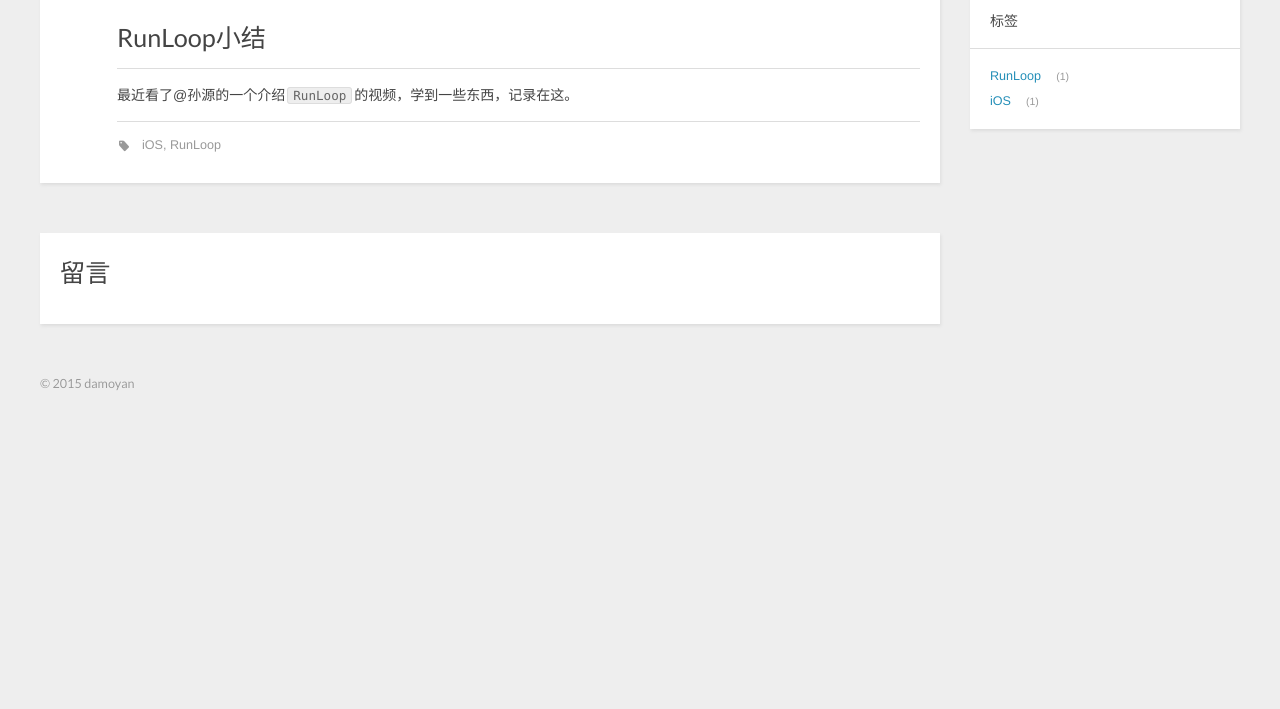
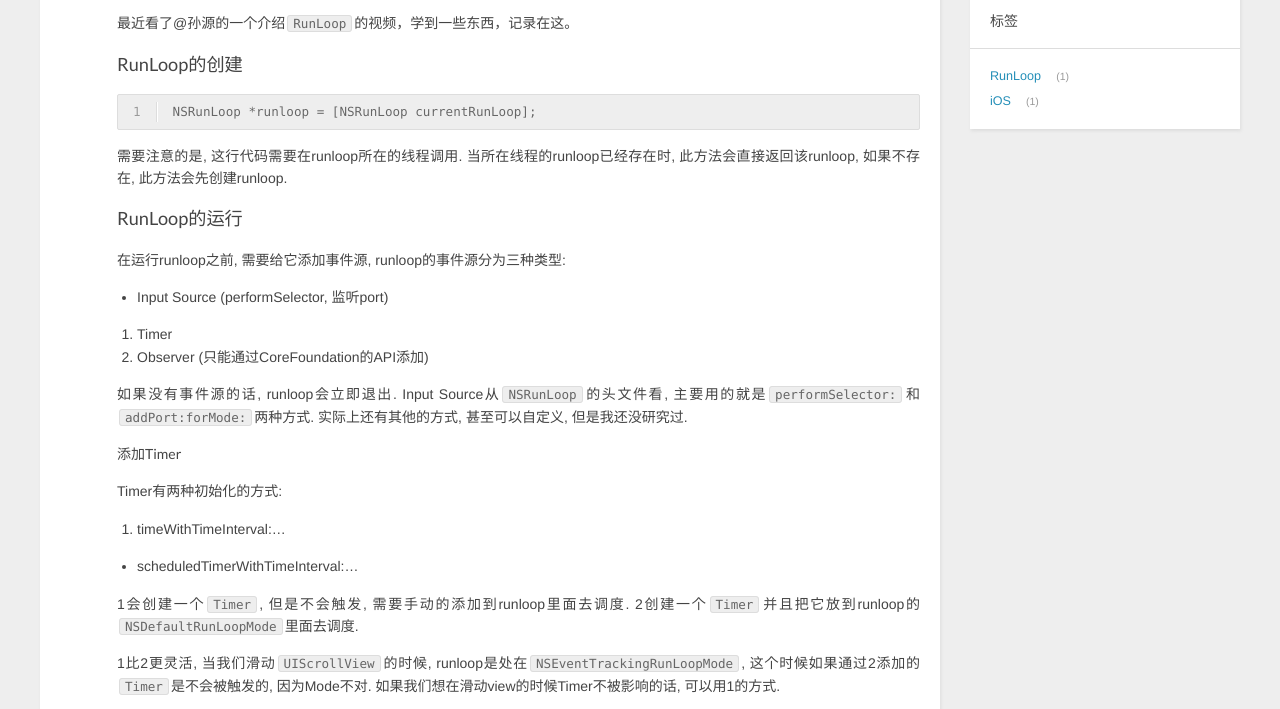
Before and after one commit to damoyan/damoyan.github.io, a plain HTML site: page 2015/02/05/RunLoop笔记/index.html in a window 1280 px wide. Shown: the part 234-943 px from the top of the page. Before the commit the page ends 800 px from the top, so only its background shows below. Drawn offline with nearby package versions, Linux system fonts and the light colour scheme.

Commit message:
Site updated: 2015-02-06 15:16:54

```diff
--- a/2015/02/05/RunLoop笔记/index.html
+++ b/2015/02/05/RunLoop笔记/index.html
@@ -60,8 +60,35 @@
     </header>
     <div class="entry">
 
-        <h1 id="RunLoop小结">RunLoop小结</h1>
-<p>最近看了@孙源的一个介绍<code>RunLoop</code>的视频，学到一些东西，记录在这。</p>
+        <p>最近看了@孙源的一个介绍<code>RunLoop</code>的视频，学到一些东西，记录在这。</p>
+<h3 id="RunLoop的创建">RunLoop的创建</h3>
+<figure class="highlight objc"><table><tr><td class="gutter"><pre><div class="line">1</div></pre></td><td class="code"><pre><div class="line">NSRunLoop *runloop = [NSRunLoop currentRunLoop];</div></pre></td></tr></table></figure>
+
+<p>需要注意的是, 这行代码需要在runloop所在的线程调用. 当所在线程的runloop已经存在时, 此方法会直接返回该runloop, 如果不存在, 此方法会先创建runloop.</p>
+<h3 id="RunLoop的运行">RunLoop的运行</h3>
+<p>在运行runloop之前, 需要给它添加事件源, runloop的事件源分为三种类型:</p>
+<ul>
+<li>Input Source (performSelector, 监听port)</li>
+</ul>
+<ol>
+<li>Timer</li>
+<li>Observer (只能通过CoreFoundation的API添加)</li>
+</ol>
+<p>如果没有事件源的话, runloop会立即退出. Input Source从<code>NSRunLoop</code>的头文件看, 主要用的就是<code>performSelector:</code>和<code>addPort:forMode:</code>两种方式. 实际上还有其他的方式, 甚至可以自定义, 但是我还没研究过.</p>
+<h4 id="添加Timer">添加Timer</h4>
+<p>Timer有两种初始化的方式:</p>
+<ol>
+<li>timeWithTimeInterval:…</li>
+</ol>
+<ul>
+<li>scheduledTimerWithTimeInterval:…</li>
+</ul>
+<p>1会创建一个<code>Timer</code>, 但是不会触发, 需要手动的添加到runloop里面去调度. 2创建一个<code>Timer</code>并且把它放到runloop的<code>NSDefaultRunLoopMode</code>里面去调度.</p>
+<p>1比2更灵活, 当我们滑动<code>UIScrollView</code>的时候, runloop是处在<code>NSEventTrackingRunLoopMode</code>, 这个时候如果通过2添加的<code>Timer</code>是不会被触发的, 因为Mode不对. 如果我们想在滑动view的时候Timer不被影响的话, 可以用1的方式.</p>
+<figure class="highlight objc"><table><tr><td class="gutter"><pre><div class="line">1</div><div class="line">2</div><div class="line">3</div></pre></td><td class="code"><pre><div class="line">NSRunLoop *runLoop = [NSRunLoop currentRunLoop];</div><div class="line">NSTimer *timer = [NSTimer timerWithTimeInterval:<span class="number">1.</span>f target:<span class="keyword">self</span> selector:<span class="keyword">@selector</span>(timerFireMethod:) userInfo:<span class="literal">nil</span> repeats:<span class="literal">YES</span>];</div><div class="line">[runLoop addTimer:timer forMode:NSRunLoopCommonModes];</div></pre></td></tr></table></figure>
+
+<p><code>NSRunLoopCommonModes</code>不是一个具体的mode, 它是一个mode的集合(<code>NSDefaultRunLoopMode</code>和<code>NSEventTrackingRunLoopMode</code>都属于这个集合), 如果添加timer的时候用这个mode, 那么这个timer就会被添加到集合里面的每一个mode. 这样在滑动的时候timer也能被正常的触发了.</p>
+<p>==在使用<code>runMode:beforeDate:</code>方法的时候, mode不能被指定为<code>NSRunLoopCommonModes</code>! 因为它不是一个具体的mode, 如果指定了, runloop会立即退出.==</p>
 
 
     </div>
```
Also changed, not shown: index.html (+29 -2 lines).
